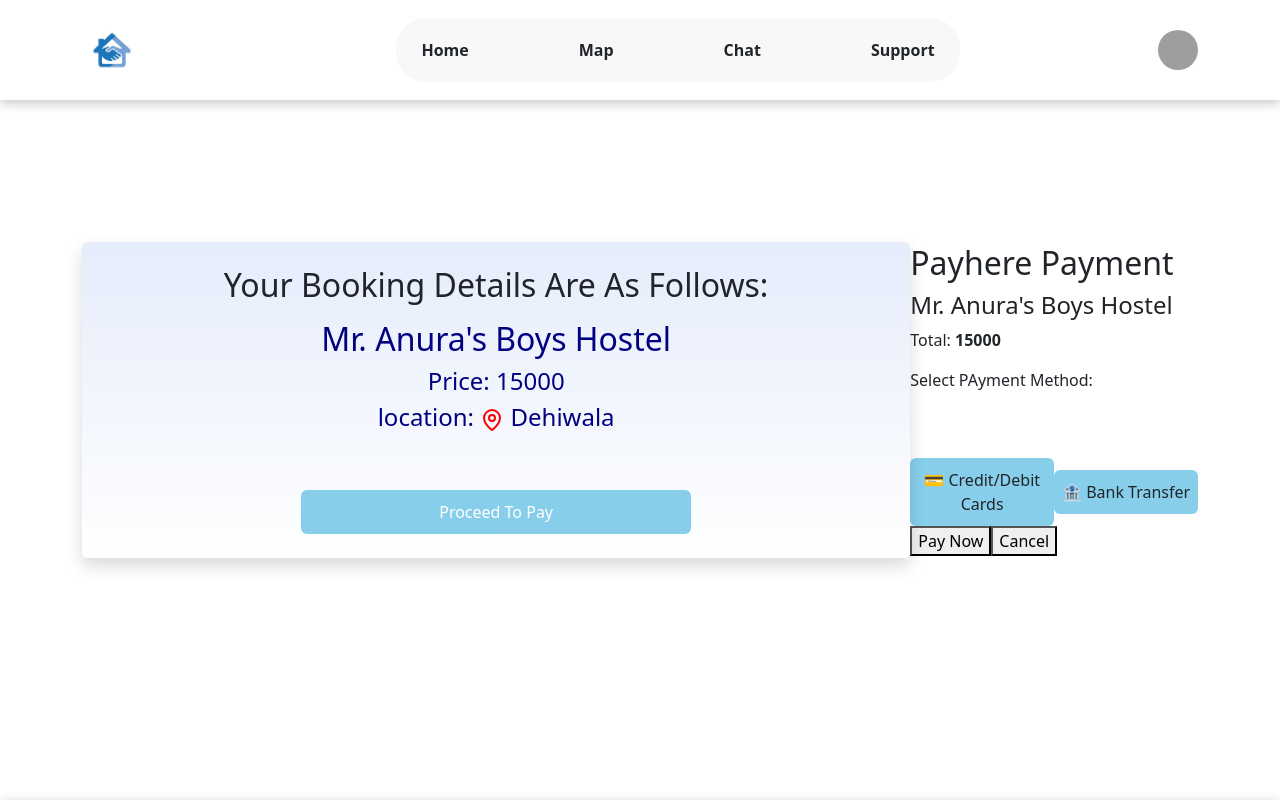
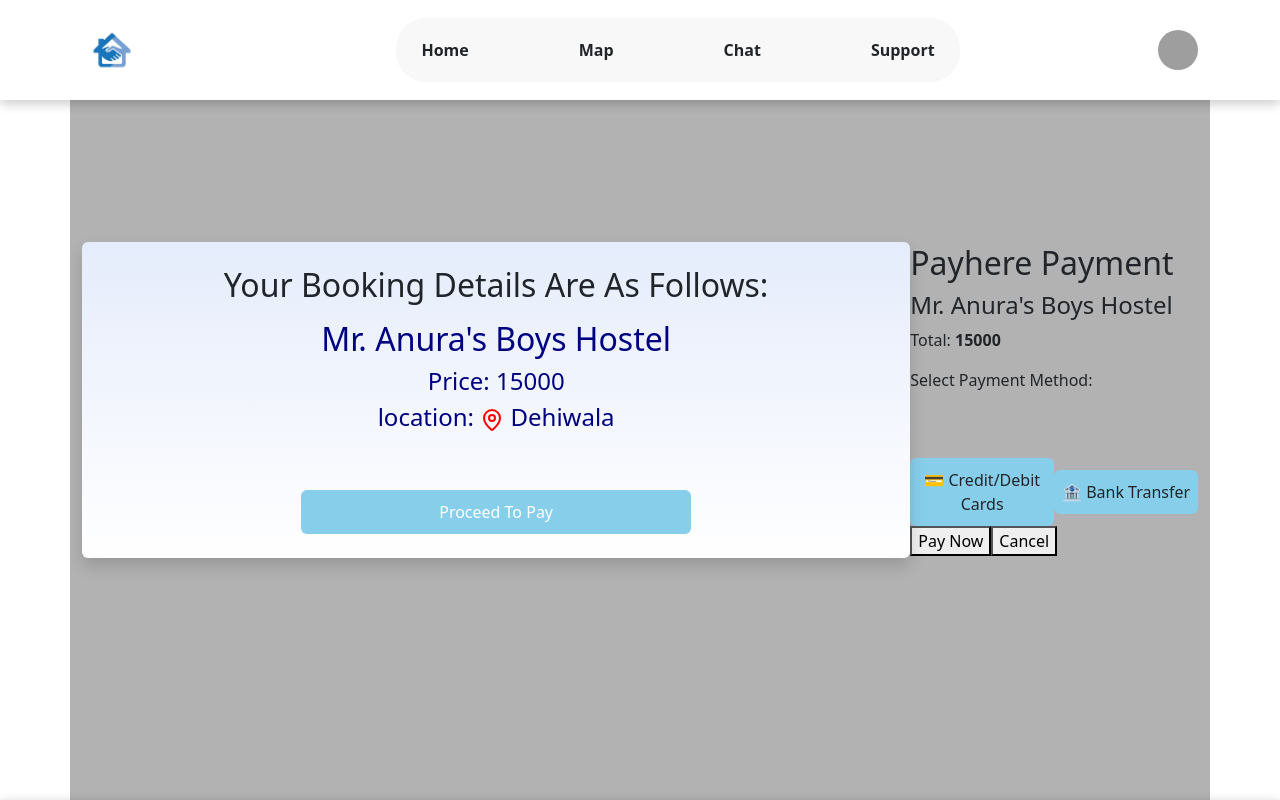
Before and after one commit to minindugimshan/BoardMate, a React (Vite) app in the folder Front-End/: page /property/1/payments in a window 1280 px wide. Both pictures are taken after a click on the button "Proceed To Pay". Shown: the top 800 px of the page. Built offline with nearby package versions, Linux system fonts and the light colour scheme; grey boxes are pictures that could not be loaded.

Commit message:
Added css to payments pop up

```diff
--- a/Front-End/src/components/Payments/Payments.css
+++ b/Front-End/src/components/Payments/Payments.css
@@ -29,3 +29,24 @@
 .prop-name{
     color: navy;
 }
+
+/* payment pop up */
+.blur-background{
+    background: rgba(0, 0, 0, 0.3);
+    transition: 0.3s ease-in-out;
+}
+
+.fade-in {
+    animation: fade-iin 0.3s ease-in-out;
+}
+
+@keyframes fadeIn {
+    from{
+        opacity: 0;
+        transform: scale(0.5);
+    }
+    to{
+        opacity: 1;
+        transform: scale(1);
+    }
+}
--- a/Front-End/src/components/Payments/Payments.jsx
+++ b/Front-End/src/components/Payments/Payments.jsx
@@ -23,7 +23,7 @@ function Payments() {
         setIsPopupOpen(false);
     }
   return (
-    <div className='container d-flex justify-content-center align-items-center min-vh-100'>
+    <div className={`container d-flex justify-content-center align-items-center min-vh-100 ${isPopupOpen ? "blur-background" : ""}`}>
         <div className='card shadow p-4 text-center w-75' id='payments-container'>
             <h2 className='mb-3'>Your Booking Details Are As Follows: </h2>
             <h2 className='prop-name'> {property.name} </h2>
@@ -46,7 +46,7 @@ function Payments() {
                 </div>
 
                 <div className='payment-methods'>
-                    <p>Select PAyment Method: </p>
+                    <p>Select Payment Method: </p>
                     <button className='payhere-method btn'>💳 Credit/Debit Cards</button>
                     <button className='payhere-method btn'>🏦 Bank Transfer</button>
                 </div>
```
